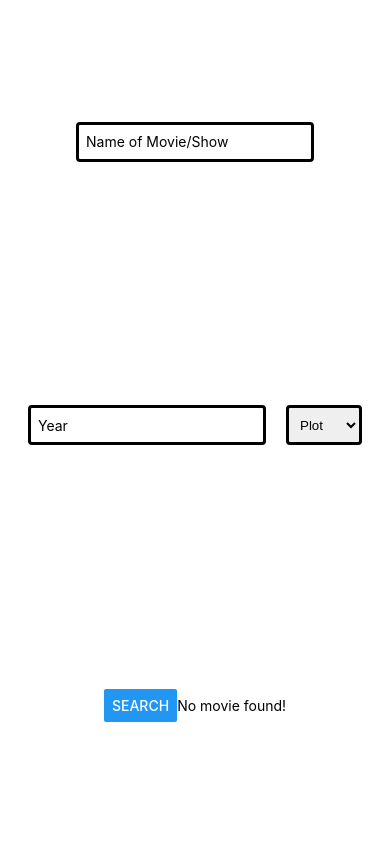
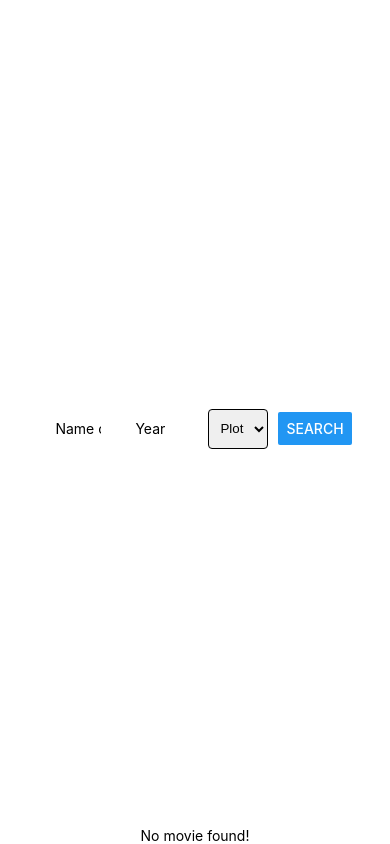
Before and after one commit to jeorgedonato/moviesearch-reactnative, a React Native app: screen / in a window 390 px wide. Built offline with nearby package versions, Linux system fonts and the light colour scheme.

Commit message:
Added results

```diff
--- a/components/SearchBar/index.js
+++ b/components/SearchBar/index.js
@@ -31,9 +31,10 @@ const SearchBar = () => {
             <Picker.Item label='TV' value='TV' />
           </Picker>
           <Button title='Search' onPress={() => handleSearchClick()} />
+        </View>
+        <View>
           <SearchResults />
         </View>
-
       </MovieContext.Provider>
     </>
   )
@@ -45,26 +46,27 @@ const styles = StyleSheet.create({
     justifyContent: 'center',
     flexWrap: 'wrap',
     display: 'flex',
-    height: '50',
+    height: 50,
     flexDirection: 'row',
-    alignItems: 'center'
+    alignItems: 'center',
+    paddingTop: 30
   },
   text_box: {
-    width: '30',
+    width: 60,
     height: 40,
-    marginHorizontal: '10px',
+    marginHorizontal: 10,
     borderColor: 'black',
-    border: 'solid',
+    // border: 'solid',
     padding: 7,
     borderRadius: 4
   },
   picker_box: {
-    width: '30',
+    width: 60,
     height: 40,
     padding: 7,
-    marginHorizontal: '10px',
+    marginHorizontal: 10,
     borderColor: 'black',
-    border: 'solid',
+    // border: 'solid',
     borderRadius: 4
   }
 })
--- a/components/SearchResults/index.js
+++ b/components/SearchResults/index.js
@@ -1,5 +1,5 @@
 import React, { useContext } from 'react'
-import { StyleSheet, View, Text } from 'react-native'
+import { View, Text } from 'react-native'
 import MovieContext from '../../utils/movieContext'
 const SearchResults = () => {
   const results = useContext(MovieContext)
@@ -9,11 +9,11 @@ const SearchResults = () => {
       {results.length > 0
         ? results.map(({ title }, index) => {
             return (
-            // <View key={index}>
-              <Text key={index}>
-                {title}
-              </Text>
-            // </View>
+              <View key={index}>
+                <Text key={index}>
+                  {title}
+                </Text>
+              </View>
             )
           })
         : <View><Text>No movie found!</Text></View>}
--- a/package.json
+++ b/package.json
@@ -8,7 +8,7 @@
     "eject": "expo eject"
   },
   "dependencies": {
-    "@react-native-picker/picker": "^1.9.12",
+    "@react-native-picker/picker": "^1.12.0",
     "axios": "^0.21.1",
     "expo": "~40.0.0",
     "expo-status-bar": "~1.0.3",
```
Also changed, not shown: 2 other files (tests, documents, lock files or other folders).
